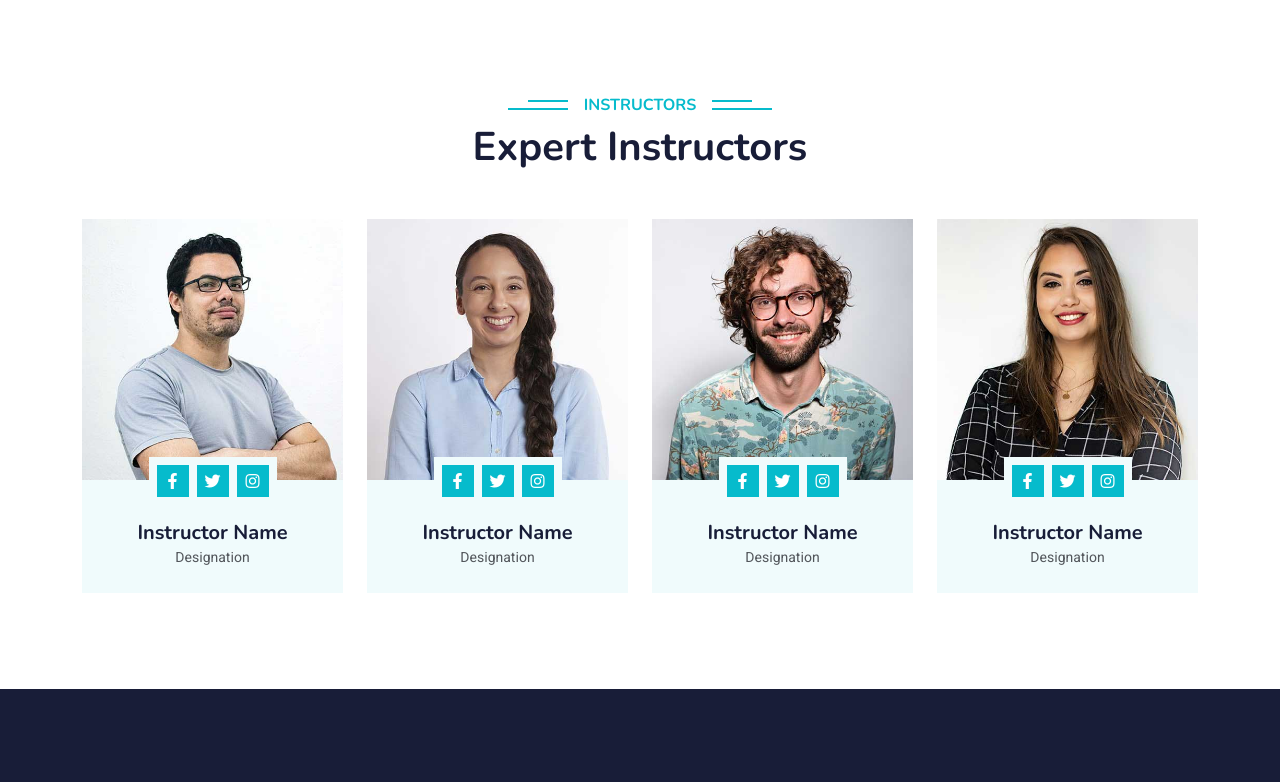
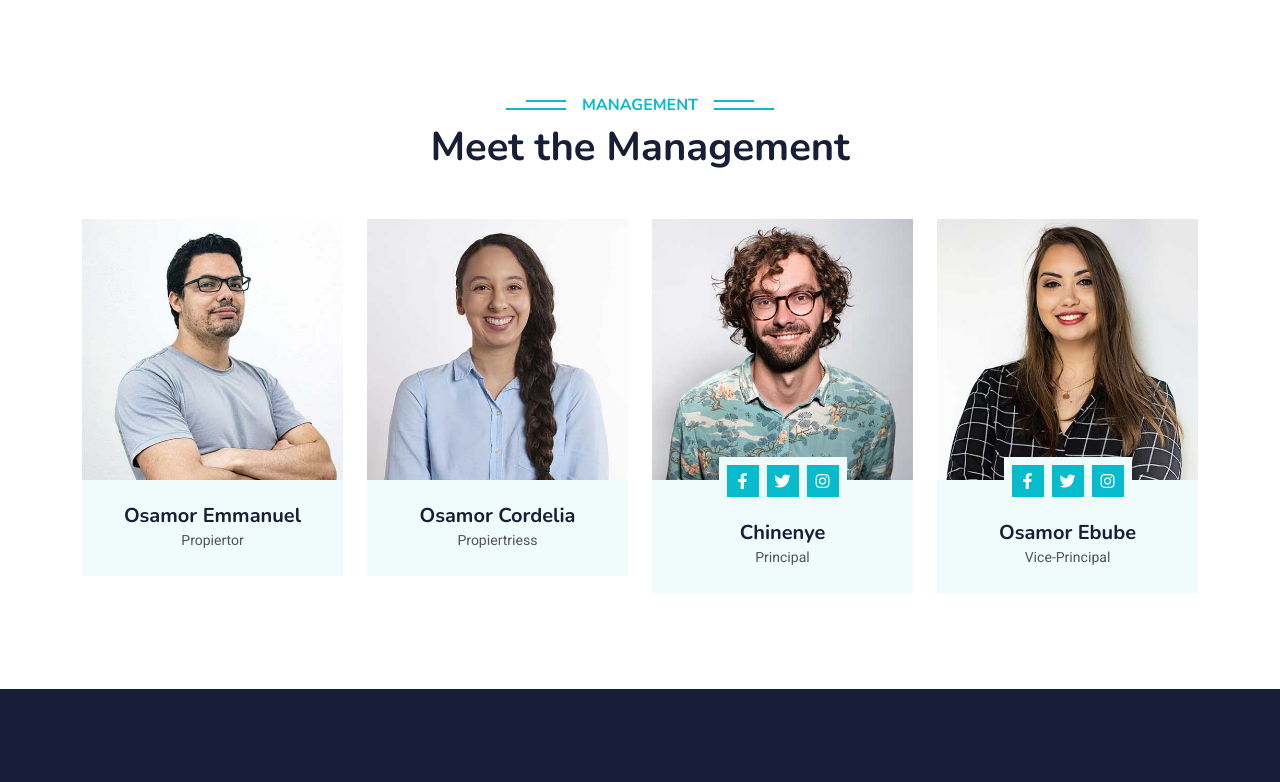
Before and after one commit to Osamor-Chukwuka/Enic_Stars, a plain HTML site: page about.html in a window 1280 px wide. Shown: the part 1299-2081 px from the top of the page. Drawn offline with nearby package versions, Linux system fonts and the light colour scheme.

Commit message:
updaed the management section in about page

```diff
--- a/about.html
+++ b/about.html
@@ -14,7 +14,9 @@
     <!-- Google Web Fonts -->
     <link rel="preconnect" href="https://fonts.googleapis.com">
     <link rel="preconnect" href="https://fonts.gstatic.com" crossorigin>
-    <link href="https://fonts.googleapis.com/css2?family=Heebo:wght@400;500;600&family=Nunito:wght@600;700;800&display=swap" rel="stylesheet">
+    <link
+        href="https://fonts.googleapis.com/css2?family=Heebo:wght@400;500;600&family=Nunito:wght@600;700;800&display=swap"
+        rel="stylesheet">
 
     <!-- Icon Font Stylesheet -->
     <link href="https://cdnjs.cloudflare.com/ajax/libs/font-awesome/5.10.0/css/all.min.css" rel="stylesheet">
@@ -33,7 +35,8 @@
 
 <body>
     <!-- Spinner Start -->
-    <div id="spinner" class="show bg-white position-fixed translate-middle w-100 vh-100 top-50 start-50 d-flex align-items-center justify-content-center">
+    <div id="spinner"
+        class="show bg-white position-fixed translate-middle w-100 vh-100 top-50 start-50 d-flex align-items-center justify-content-center">
         <div class="spinner-border text-primary" style="width: 3rem; height: 3rem;" role="status">
             <span class="sr-only">Loading...</span>
         </div>
@@ -64,7 +67,8 @@
                 </div>
                 <a href="contact.html" class="nav-item nav-link">Contact</a>
             </div>
-            <a href="" class="btn btn-primary py-4 px-lg-5 d-none d-lg-block">Join Now<i class="fa fa-arrow-right ms-3"></i></a>
+            <a href="" class="btn btn-primary py-4 px-lg-5 d-none d-lg-block">Join Now<i
+                    class="fa fa-arrow-right ms-3"></i></a>
         </div>
     </nav>
     <!-- Navbar End -->
@@ -142,14 +146,18 @@
             <div class="row g-5">
                 <div class="col-lg-6 wow fadeInUp" data-wow-delay="0.1s" style="min-height: 400px;">
                     <div class="position-relative h-100">
-                        <img class="img-fluid position-absolute w-100 h-100" src="img/about.jpg" alt="" style="object-fit: cover;">
+                        <img class="img-fluid position-absolute w-100 h-100" src="img/about.jpg" alt=""
+                            style="object-fit: cover;">
                     </div>
                 </div>
                 <div class="col-lg-6 wow fadeInUp" data-wow-delay="0.3s">
                     <h6 class="section-title bg-white text-start text-primary pe-3">About Us</h6>
                     <h1 class="mb-4">Welcome to eLEARNING</h1>
-                    <p class="mb-4">Tempor erat elitr rebum at clita. Diam dolor diam ipsum sit. Aliqu diam amet diam et eos. Clita erat ipsum et lorem et sit.</p>
-                    <p class="mb-4">Tempor erat elitr rebum at clita. Diam dolor diam ipsum sit. Aliqu diam amet diam et eos. Clita erat ipsum et lorem et sit, sed stet lorem sit clita duo justo magna dolore erat amet</p>
+                    <p class="mb-4">Tempor erat elitr rebum at clita. Diam dolor diam ipsum sit. Aliqu diam amet diam et
+                        eos. Clita erat ipsum et lorem et sit.</p>
+                    <p class="mb-4">Tempor erat elitr rebum at clita. Diam dolor diam ipsum sit. Aliqu diam amet diam et
+                        eos. Clita erat ipsum et lorem et sit, sed stet lorem sit clita duo justo magna dolore erat amet
+                    </p>
                     <div class="row gy-2 gx-4 mb-4">
                         <div class="col-sm-6">
                             <p class="mb-0"><i class="fa fa-arrow-right text-primary me-2"></i>Skilled Instructors</p>
@@ -158,7 +166,8 @@
                             <p class="mb-0"><i class="fa fa-arrow-right text-primary me-2"></i>Online Classes</p>
                         </div>
                         <div class="col-sm-6">
-                            <p class="mb-0"><i class="fa fa-arrow-right text-primary me-2"></i>International Certificate</p>
+                            <p class="mb-0"><i class="fa fa-arrow-right text-primary me-2"></i>International Certificate
+                            </p>
                         </div>
                         <div class="col-sm-6">
                             <p class="mb-0"><i class="fa fa-arrow-right text-primary me-2"></i>Skilled Instructors</p>
@@ -167,7 +176,8 @@
                             <p class="mb-0"><i class="fa fa-arrow-right text-primary me-2"></i>Online Classes</p>
                         </div>
                         <div class="col-sm-6">
-                            <p class="mb-0"><i class="fa fa-arrow-right text-primary me-2"></i>International Certificate</p>
+                            <p class="mb-0"><i class="fa fa-arrow-right text-primary me-2"></i>International Certificate
+                            </p>
                         </div>
                     </div>
                     <a class="btn btn-primary py-3 px-5 mt-2" href="">Read More</a>
@@ -182,8 +192,8 @@
     <div class="container-xxl py-5">
         <div class="container">
             <div class="text-center wow fadeInUp" data-wow-delay="0.1s">
-                <h6 class="section-title bg-white text-center text-primary px-3">Instructors</h6>
-                <h1 class="mb-5">Expert Instructors</h1>
+                <h6 class="section-title bg-white text-center text-primary px-3">Management</h6>
+                <h1 class="mb-5">Meet the Management</h1>
             </div>
             <div class="row g-4">
                 <div class="col-lg-3 col-md-6 wow fadeInUp" data-wow-delay="0.1s">
@@ -191,16 +201,18 @@
                         <div class="overflow-hidden">
                             <img class="img-fluid" src="img/team-1.jpg" alt="">
                         </div>
-                        <div class="position-relative d-flex justify-content-center" style="margin-top: -23px;">
+                        <!-- <div class="position-relative d-flex justify-content-center" style="margin-top: -23px;">
                             <div class="bg-light d-flex justify-content-center pt-2 px-1">
-                                <a class="btn btn-sm-square btn-primary mx-1" href=""><i class="fab fa-facebook-f"></i></a>
+                                <a class="btn btn-sm-square btn-primary mx-1" href=""><i
+                                        class="fab fa-facebook-f"></i></a>
                                 <a class="btn btn-sm-square btn-primary mx-1" href=""><i class="fab fa-twitter"></i></a>
-                                <a class="btn btn-sm-square btn-primary mx-1" href=""><i class="fab fa-instagram"></i></a>
+                                <a class="btn btn-sm-square btn-primary mx-1" href=""><i
+                                        class="fab fa-instagram"></i></a>
                             </div>
-                        </div>
+                        </div> -->
                         <div class="text-center p-4">
-                            <h5 class="mb-0">Instructor Name</h5>
-                            <small>Designation</small>
+                            <h5 class="mb-0">Osamor Emmanuel</h5>
+                            <small>Propiertor</small>
                         </div>
                     </div>
                 </div>
@@ -209,16 +221,18 @@
                         <div class="overflow-hidden">
                             <img class="img-fluid" src="img/team-2.jpg" alt="">
                         </div>
-                        <div class="position-relative d-flex justify-content-center" style="margin-top: -23px;">
+                        <!-- <div class="position-relative d-flex justify-content-center" style="margin-top: -23px;">
                             <div class="bg-light d-flex justify-content-center pt-2 px-1">
-                                <a class="btn btn-sm-square btn-primary mx-1" href=""><i class="fab fa-facebook-f"></i></a>
+                                <a class="btn btn-sm-square btn-primary mx-1" href=""><i
+                                        class="fab fa-facebook-f"></i></a>
                                 <a class="btn btn-sm-square btn-primary mx-1" href=""><i class="fab fa-twitter"></i></a>
-                                <a class="btn btn-sm-square btn-primary mx-1" href=""><i class="fab fa-instagram"></i></a>
+                                <a class="btn btn-sm-square btn-primary mx-1" href=""><i
+                                        class="fab fa-instagram"></i></a>
                             </div>
-                        </div>
+                        </div> -->
                         <div class="text-center p-4">
-                            <h5 class="mb-0">Instructor Name</h5>
-                            <small>Designation</small>
+                            <h5 class="mb-0">Osamor Cordelia</h5>
+                            <small>Propiertriess</small>
                         </div>
                     </div>
                 </div>
@@ -229,14 +243,16 @@
                         </div>
                         <div class="position-relative d-flex justify-content-center" style="margin-top: -23px;">
                             <div class="bg-light d-flex justify-content-center pt-2 px-1">
-                                <a class="btn btn-sm-square btn-primary mx-1" href=""><i class="fab fa-facebook-f"></i></a>
+                                <a class="btn btn-sm-square btn-primary mx-1" href=""><i
+                                        class="fab fa-facebook-f"></i></a>
                                 <a class="btn btn-sm-square btn-primary mx-1" href=""><i class="fab fa-twitter"></i></a>
-                                <a class="btn btn-sm-square btn-primary mx-1" href=""><i class="fab fa-instagram"></i></a>
+                                <a class="btn btn-sm-square btn-primary mx-1" href=""><i
+                                        class="fab fa-instagram"></i></a>
                             </div>
                         </div>
                         <div class="text-center p-4">
-                            <h5 class="mb-0">Instructor Name</h5>
-                            <small>Designation</small>
+                            <h5 class="mb-0">Chinenye</h5>
+                            <small>Principal</small>
                         </div>
                     </div>
                 </div>
@@ -247,14 +263,16 @@
                         </div>
                         <div class="position-relative d-flex justify-content-center" style="margin-top: -23px;">
                             <div class="bg-light d-flex justify-content-center pt-2 px-1">
-                                <a class="btn btn-sm-square btn-primary mx-1" href=""><i class="fab fa-facebook-f"></i></a>
+                                <a class="btn btn-sm-square btn-primary mx-1" href=""><i
+                                        class="fab fa-facebook-f"></i></a>
                                 <a class="btn btn-sm-square btn-primary mx-1" href=""><i class="fab fa-twitter"></i></a>
-                                <a class="btn btn-sm-square btn-primary mx-1" href=""><i class="fab fa-instagram"></i></a>
+                                <a class="btn btn-sm-square btn-primary mx-1" href=""><i
+                                        class="fab fa-instagram"></i></a>
                             </div>
                         </div>
                         <div class="text-center p-4">
-                            <h5 class="mb-0">Instructor Name</h5>
-                            <small>Designation</small>
+                            <h5 class="mb-0">Osamor Ebube</h5>
+                            <small>Vice-Principal</small>
                         </div>
                     </div>
                 </div>
@@ -316,7 +334,8 @@
                     <p>Dolor amet sit justo amet elitr clita ipsum elitr est.</p>
                     <div class="position-relative mx-auto" style="max-width: 400px;">
                         <input class="form-control border-0 w-100 py-3 ps-4 pe-5" type="text" placeholder="Your email">
-                        <button type="button" class="btn btn-primary py-2 position-absolute top-0 end-0 mt-2 me-2">SignUp</button>
+                        <button type="button"
+                            class="btn btn-primary py-2 position-absolute top-0 end-0 mt-2 me-2">SignUp</button>
                     </div>
                 </div>
             </div>
```
